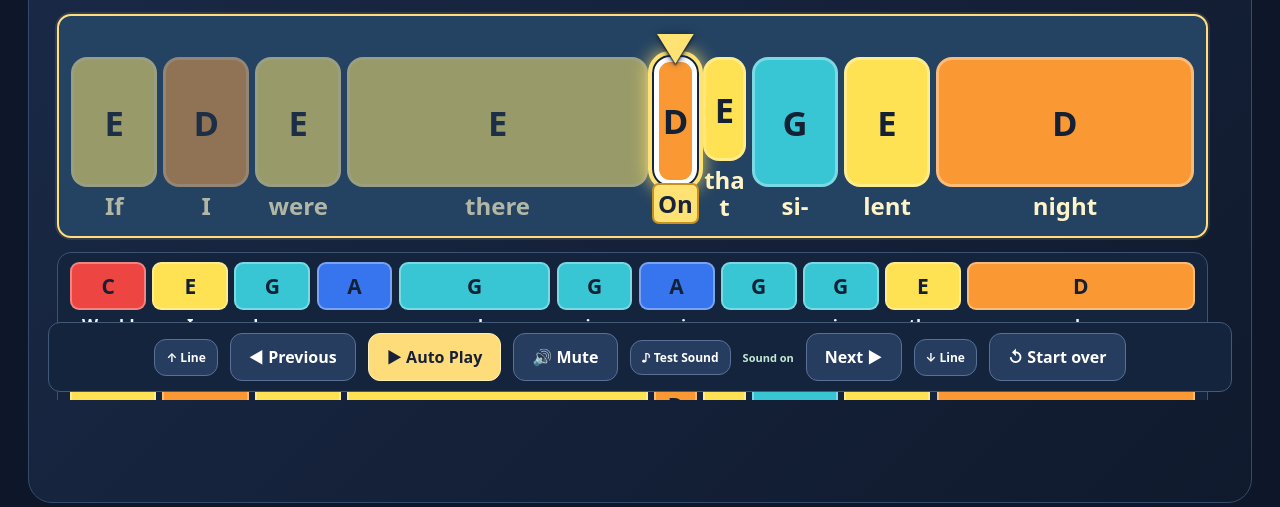
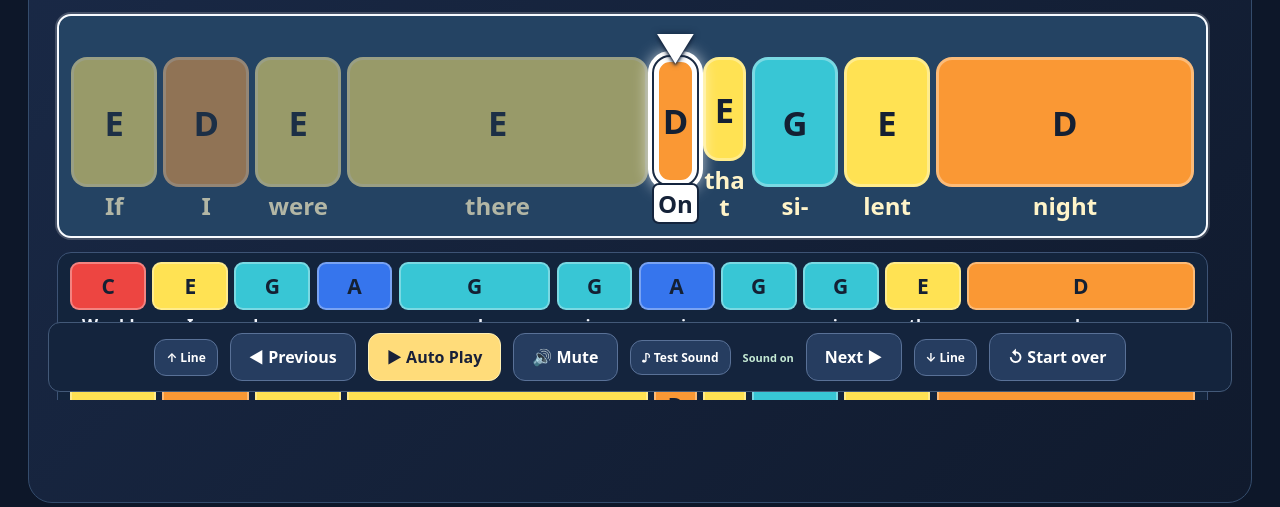
Before and after one commit to jlwright2/primary-bell-player, a plain HTML site: page index.html in a window 1280 px wide. Both pictures are taken after a click on the element "D On". Shown: the part 408-915 px from the top of the page. Drawn offline with Linux system fonts and the light colour scheme.

Commit message:
Enable circles for every approved song and use white current-note highlights

```diff
--- a/index.html
+++ b/index.html
@@ -295,7 +295,7 @@
 }
 @media(max-width:680px){.approved-grid{column-gap:3px!important}}
 
-/* Experimental uniform circle notes for If I Were There only.
+/* Optional uniform circle notes for every approved song.
    Duration affects the available horizontal space, never circle diameter. */
 .circle-layout{
  --circle-diameter:clamp(38px,3.5vw,62px);
@@ -338,6 +338,32 @@
  .circle-layout{--circle-diameter:36px;--circle-track-min:38px}
  .circle-layout .approved-grid{column-gap:4px!important}
  .circle-layout .approved-row{overflow-x:auto}
+}
+
+/* White navigation highlight: distinct from the actual yellow E bell. */
+.approved-row.active-row{
+ border-color:#f8fbff!important;
+ box-shadow:0 0 0 2px rgba(255,255,255,.20)!important;
+}
+.approved-row.active-row .approved-caption{color:#fff!important}
+.approved-grid .note-pair.is-active .note,
+.approved-grid .note-pair.is-active .note.current{
+ border:5px solid #fff!important;
+ outline:4px solid #fff!important;
+ outline-offset:2px!important;
+ box-shadow:0 0 0 3px #1b2b43,0 0 15px 6px rgba(255,255,255,.68)!important;
+}
+.approved-grid .note-pair.is-active::before{
+ color:#fff!important;
+ text-shadow:0 2px 3px #14243d,0 0 7px #14243d!important;
+}
+.approved-grid .note-pair.is-active .lyric-under{
+ background:#fff!important;
+ color:#152238!important;
+ box-shadow:0 0 0 2px #14243d!important;
+}
+@media(max-width:680px){
+ .approved-grid .note-pair.is-active .note{border-width:3px!important;outline-width:3px!important}
 }
 </style><meta name="primary-bell-build" content="manual-four-way-20261126-r1"></head><body><div class="app" id="app"><header class="main-header"><nav class="tabs"><button id="tab-play" class="tab-active" type="button">♪ Play Songs</button><button id="tab-library" type="button">＋ Song Library / Import</button></nav><button id="presentation" type="button">📺 Presentation Mode</button></header><div id="play-view">
 <div class="controls"><label>Song <select id="song"><option value="practice">Bell Practice (demo)</option><option value="families">Families Can Be Together Forever</option><option value="choose">Choose the Right</option><option value="there">If I Were There</option></select></label><label class="view-mode-picker">View <select id="display-mode"><option value="bells">Singing &amp; Bells</option><option value="words">Words Only</option></select></label><label id="note-layout-picker" class="note-layout-picker" hidden>Notes <select id="note-layout"><option value="boxes">Boxes</option><option value="circles">Circles (preview)</option></select></label><label class="tempo-control">Tempo <input id="tempo" type="range" min="40" max="150" value="80"><strong id="bpm">80 BPM</strong></label><label><input id="sound" type="checkbox" checked> Play guide tones</label><label><input id="loop" type="checkbox"> Repeat</label></div>
@@ -499,7 +525,7 @@ function renderWords(){
  $('play').disabled=true;
 }
 function syncNoteLayout(){
- const available=selected==='thereApproved';
+ const available=!!window.PRIMARY_BELL_APPROVED?.[selected];
  const circle=available&&noteLayout==='circles';
  $('note-layout-picker').hidden=!available||displayMode==='words';
  $('note-layout').value=noteLayout;
@@ -532,7 +558,7 @@ function renderApproved(score,previousScroll){
   const cap=document.createElement('div');cap.className='approved-caption';cap.textContent=(r===active?'🔔 CURRENT LINE':'Line')+' · '+row.notes.map(n=>n[1]).join('').replace(/-/g,'').slice(0,0);cap.textContent=(r===active?'🔔 PLAY THIS LINE':'UPCOMING / COMPLETED LINE')+' · '+(r+1)+' / '+rows.length;
   outer.appendChild(cap);
   const grid=document.createElement('div');grid.className='approved-grid';
-  const circles=selected==='thereApproved'&&noteLayout==='circles';
+  const circles=!!window.PRIMARY_BELL_APPROVED?.[selected]&&noteLayout==='circles';
   grid.style.gridTemplateColumns=row.notes.map(n=>'minmax('+(circles?'var(--circle-track-min)':'0')+','+visualWidth(n[2])+'fr)').join(' ');
   row.notes.forEach((n,j)=>{
    const i=ranges[r].start+j;const [note,syllable,beats]=n;
```
